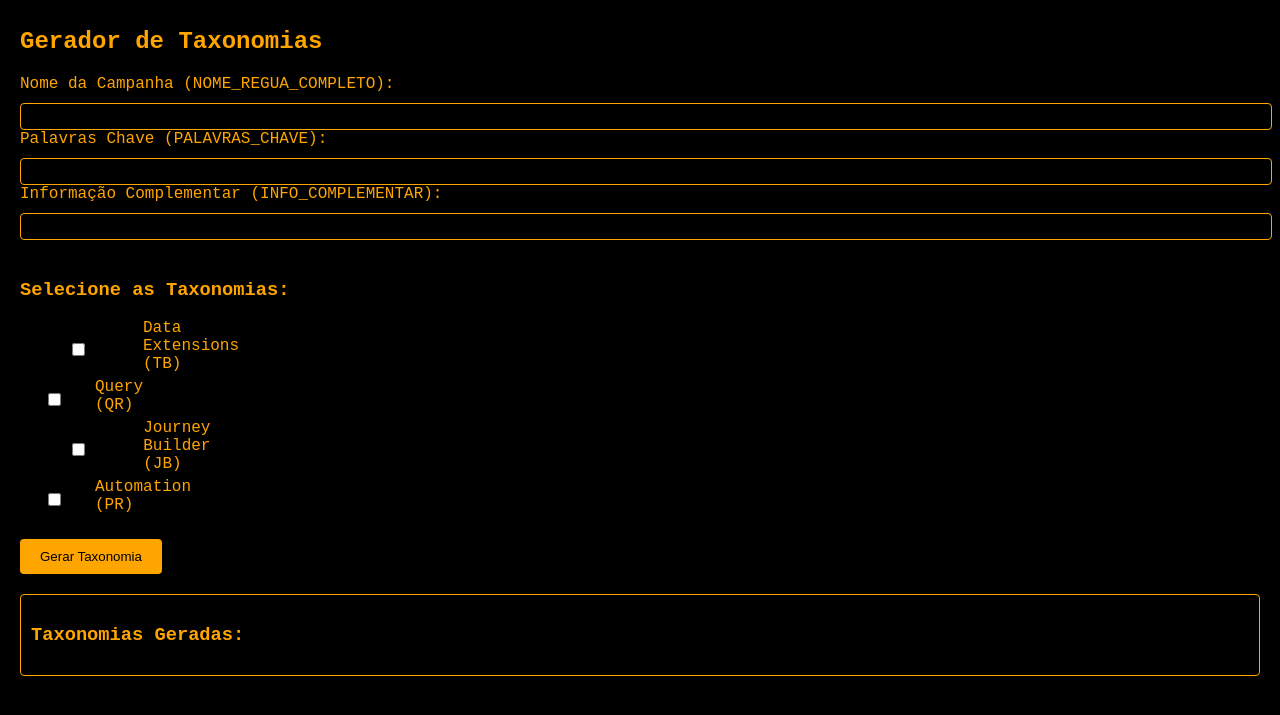
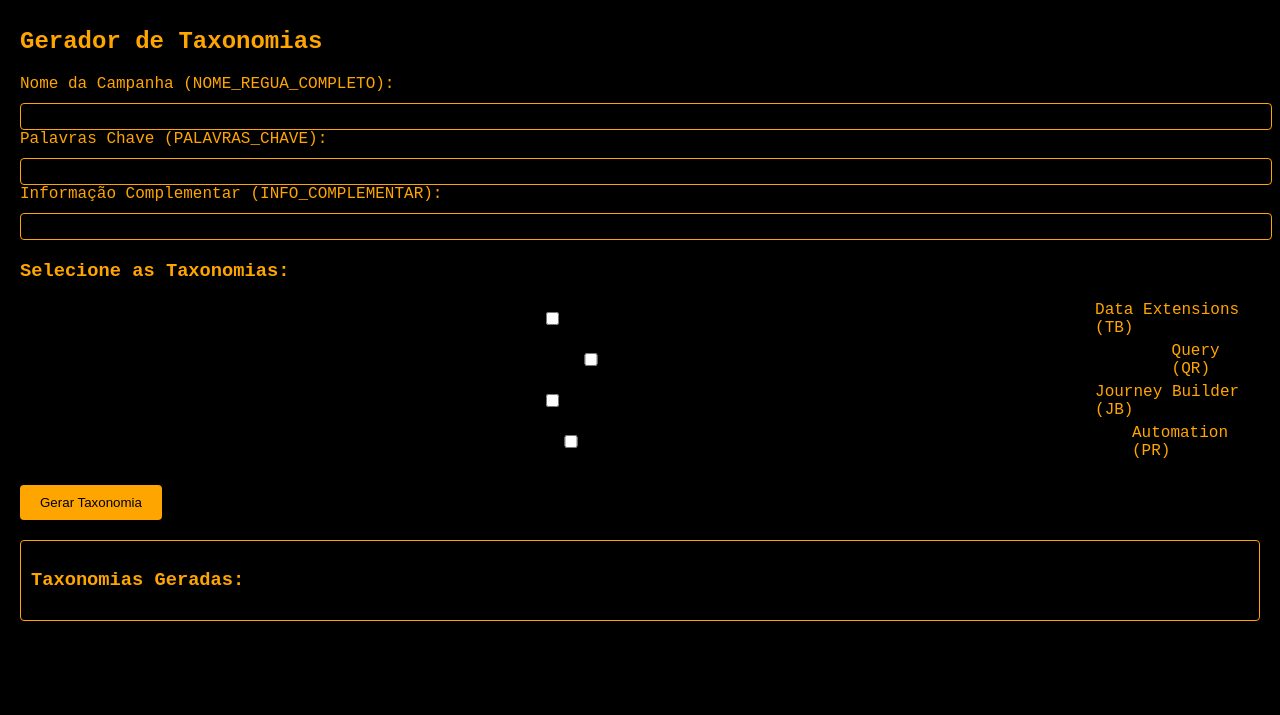
Before and after one commit to VictorPiovani/GeradorTaxonomia, a plain HTML site: page index.html in a window 1280 px wide. Shown: the part 59-774 px from the top of the page. Drawn offline with Linux system fonts and the light colour scheme.

Commit message:
Update index.html

```diff
--- a/index.html
+++ b/index.html
@@ -71,18 +71,16 @@
             border-radius: 4px;
         }
         .checkbox-group {
-            display: flex;
-            flex-direction: column;
-            align-items: flex-start;
             margin-top: 20px;
         }
         .checkbox-group label {
             display: flex;
             align-items: center;
+            gap: 10px; /* Adiciona um espaço entre o checkbox e o texto */
             margin-bottom: 5px;
         }
         .checkbox-group label input {
-            margin-right: 10px;
+            margin: 0; /* Remove qualquer margem do checkbox */
         }
         .tb-group, .qr-group, .sub-category {
             margin-left: 20px;
@@ -93,7 +91,7 @@
         .tb-group label, .qr-group label, .sub-category label {
             display: flex;
             align-items: center;
-            margin-bottom: 5px;
+            gap: 10px;
         }
         .loading {
             display: none;
```
